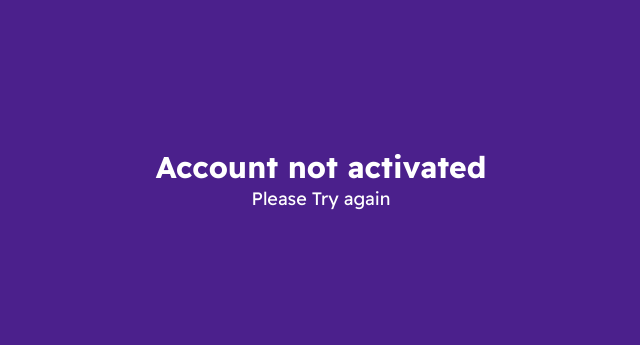
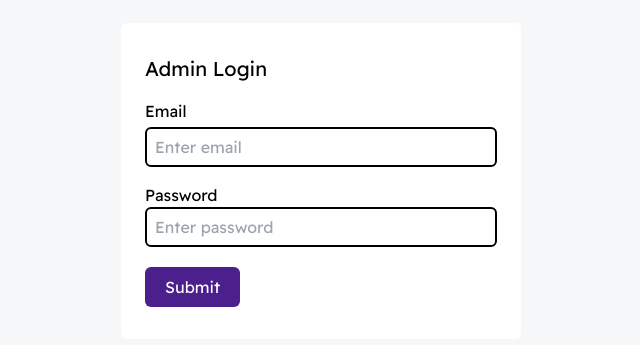
Before and after one commit to mulbahoplanojames/Harmony_Coalition_Project, a React (Vite) app: page /admin/log-in in a window 1280 px wide. Shown: the part 219-564 px from the top of the page, without its empty margins (319-959 px from the left). Built offline with nearby package versions, Linux system fonts and the light colour scheme; no server answers.

Commit message:
Working on the Admin Dashboard

```diff
--- a/src/Admin/Admin_Layout/AdminLayout.jsx
+++ b/src/Admin/Admin_Layout/AdminLayout.jsx
@@ -1,10 +1,18 @@
-import { Link, Outlet } from "react-router-dom";
+import { Link, Outlet, Navigate } from "react-router-dom";
 import AdminNavbar from "../Dashboard/Admin_Navbar/AdminNavbar";
 import adminNavLinks from "../Dashboard/Admin_Data/AdminData";
+import { useAuth } from "../../Context/AuthContext";
 
 const AdminLayout = () => {
+  const auth = useAuth();
+
+  // if (!auth.adminLogin) {
+  //   return <Navigate to={"/admin/log-in"} />;
+  // }
+
   return (
     <>
+      {auth.adminLogin ? (
         <div className="w-full h-full grid md:grid-cols-12 grid-cols-1">
           {/* Sidebar */}
           <div className="col-span-2 md:block hidden bg-primary_main overflow-y-auto">
@@ -32,6 +40,9 @@ const AdminLayout = () => {
             </div>
           </div>
         </div>
+      ) : (
+        <Navigate to="/admin/log-in" />
+      )}
     </>
   );
 };
--- /dev/null
+++ b/src/Admin/Admin_Login/AdminLogin.jsx
@@ -0,0 +1,87 @@
+import { useState } from "react";
+import { useAuth } from "../../Context/AuthContext";
+import { Navigate } from "react-router-dom";
+
+const AdminLogin = () => {
+  const [adminLoginData, setAdminLoginData] = useState({
+    email: "",
+    password: "",
+  });
+
+  const auth = useAuth();
+
+  const handleSubmit = (e) => {
+    e.preventDefault();
+
+    if (adminLoginData.email !== "" || adminLoginData.password !== "") {
+      // Todo : Admin Login Login
+      auth.setAdminLogin(false);
+      // console.log(auth.adminLogin);
+      //   todo : adminLoginAction function in the Auth context
+      //   auth.adminLoginAction(adminLoginData);
+      setAdminLoginData({
+        email: "",
+        password: "",
+      });
+      auth.setErrorMessage("");
+    } else {
+      auth.setErrorMessage("Please fill all the fields");
+    }
+  };
+
+  return (
+    <>
+      <div className="w-full h-full grid place-items-center px-2">
+        <div className="md:w-[25rem] w-full h-fit py-8 px-6 bg-white rounded-md">
+          <h1 className="text-xl pb-4">Admin Login</h1>
+          <form onSubmit={handleSubmit}>
+            <div className="w-full mb-4">
+              <label htmlFor="email" className="inline-block pb-1 text-base">
+                Email
+              </label>
+              <input
+                type="email"
+                name="email"
+                className="border-2 rounded-md border-black w-full h-10 px-2 outline-none"
+                placeholder="Enter email"
+                value={adminLoginData.email}
+                onChange={(e) => {
+                  setAdminLoginData({
+                    ...adminLoginData,
+                    email: e.target.value,
+                  });
+                }}
+              />
+            </div>
+            <div className="w-full">
+              <label htmlFor="password">Password</label>
+              <input
+                type="password"
+                name="password"
+                className="border-2 rounded-md border-black w-full h-10 px-2 outline-none"
+                placeholder="Enter password"
+                value={adminLoginData.password}
+                onChange={(e) => {
+                  setAdminLoginData({
+                    ...adminLoginData,
+                    password: e.target.value,
+                  });
+                }}
+              />
+            </div>
+
+            <p className="text-red-600  pt-3">{auth.errorMessage}</p>
+            <button
+              type="submit"
+              className="bg-primary_main py-2 hover:opacity-80 px-5 text-white rounded-md mt-2"
+            >
+              Submit
+            </button>
+          </form>
+        </div>
+      </div>
+    </>
+  );
+};
+
+export default AdminLogin;
--- a/src/App.jsx
+++ b/src/App.jsx
@@ -42,6 +42,8 @@ import StudentList from "./Admin/Student_List/StudentList";
 import AddStudent from "./Admin/Add_Student/AddStudent";
 import EditStudent from "./Admin/Edit_Student/EditStudent";
 import SendNewsLetter from "./Admin/Send_NewsLetter/SendNewsLetter";
+import AdminLogin from "./Admin/Admin_Login/AdminLogin";
+import ConfirmNewsLetter from "./Components/User_NewsLetter_Confirm/ConfirmNewsLetter";
 
 const App = () => {
   const { darkModeStyle } = useContext(AppContext);
@@ -101,8 +103,14 @@ const App = () => {
           />
 
           {/*//! ================================================================================== */}
-          {/* User Component  */}
+          {/* User Component varified if the user account is Acitive  */}
           <Route path="/:id/:token/" element={<UserComponent />} />
+
+          {/* Confirm the user Email id varified for the newsletter */}
+          <Route
+            path="/newsletter/confirm/:id/:number/"
+            element={<ConfirmNewsLetter />}
+          />
 
           {/*//? =================================================================================== */}
           {/* 404 Page */}
@@ -113,6 +121,9 @@ const App = () => {
 
           {/* //Login Page */}
           <Route path="/log-in" element={<LogIn />} />
+
+          {/* Admin Login */}
+          <Route path="/admin/log-in" element={<AdminLogin />} />
 
           {/* //Forget Password Page */}
           <Route path="/forget-password" element={<ForgetPassword />} />
--- /dev/null
+++ b/src/Components/User_NewsLetter_Confirm/ConfirmNewsLetter.jsx
@@ -0,0 +1,52 @@
+import axios from "axios";
+import { useEffect, useState } from "react";
+import { useParams } from "react-router-dom";
+
+const ConfirmNewsLetter = () => {
+  const { id, number } = useParams();
+  const [isVerified, setIsVerified] = useState(false);
+
+  useEffect(() => {
+    const fetchNewsletterData = async () => {
+      try {
+        const decodedId = decodeURIComponent(id);
+        const decodedNumber = decodeURIComponent(number);
+
+        const response = await axios.get(
+          `http://192.168.1.68:8000/newsletter/confirm/${decodedId}/${decodedNumber}/`
+        );
+
+        if (response.status === 200) {
+          setIsVerified(true);
+        } else {
+          setIsVerified(false);
+        }
+      } catch (error) {
+        setIsVerified(false);
+        console.log("Error Fetching User Data:", error);
+      }
+    };
+
+    if (id && number) {
+      fetchNewsletterData();
+    }
+  }, [id, number]);
+
+  return (
+    <>
+      {isVerified ? (
+        <div className="grid h-full w-full place-items-center bg-[#1d232a] text-white">
+          <h1 className="text-4xl">
+            Thank you for subscribing to our newsletter
+          </h1>
+        </div>
+      ) : (
+        <div className="grid h-full w-full place-items-center bg-[#1d232a] text-white">
+          <h1 className="text-4xl">Invalid Link</h1>
+        </div>
+      )}
+    </>
+  );
+};
+
+export default ConfirmNewsLetter;
--- a/src/Context/AuthContext.jsx
+++ b/src/Context/AuthContext.jsx
@@ -17,9 +17,15 @@ const AuthProvider = ({ children }) => {
 
   // A state to display an error message if login fails
   const [errorMessage, setErrorMessage] = useState("");
+
   // A state to display an error message if reset password fails
   const [resetPasswordErrorMessage, setResetPasswordErrorMessage] =
     useState("");
+
+  // Admin Login State
+  const [adminLogin, setAdminLogin] = useState(false);
+
+  console.log(adminLogin);
 
   //? ===========================================================================================
   /*
@@ -113,14 +119,14 @@ const AuthProvider = ({ children }) => {
   const newsLetterAction = async (newsLetterEmail) => {
     try {
       const response = await axios.post(
-        `http://192.168.1.68:8000/students/api/newsletter/`,
+        `http://192.168.1.68:8000/newsletter/subscribe/`,
         {
           email: newsLetterEmail,
         }
       );
       console.log(response.data);
     } catch (error) {
-      console.log(error);
+      console.log("From the News Letter", error);
     }
   };
   //! ====================================================================================
@@ -137,6 +143,10 @@ const AuthProvider = ({ children }) => {
     resetPasswordErrorMessage,
     setResetPasswordErrorMessage,
     newsLetterAction,
+
+    // todo : admin login
+    adminLogin,
+    setAdminLogin,
   };
 
   return <AuthContext.Provider value={value}>{children}</AuthContext.Provider>;
--- a/src/Pages/Page_Not_Found/PageNotFound.jsx
+++ b/src/Pages/Page_Not_Found/PageNotFound.jsx
@@ -14,7 +14,7 @@ const PageNotFound = () => {
           </p>
           <div className="mt-10 flex items-center justify-center gap-x-6">
             <Link
-              to="/log-in"
+              to="/home"
               className="rounded-md bg-primary px-3.5 py-2.5 text-sm font-semibold text-white shadow-sm hover:bg-quaternary focus-visible:outline focus-visible:outline-2 focus-visible:outline-offset-2 focus-visible:outline-indigo-600"
             >
               Go back home
```
Lines whose indentation alone changed are shown as unchanged.
